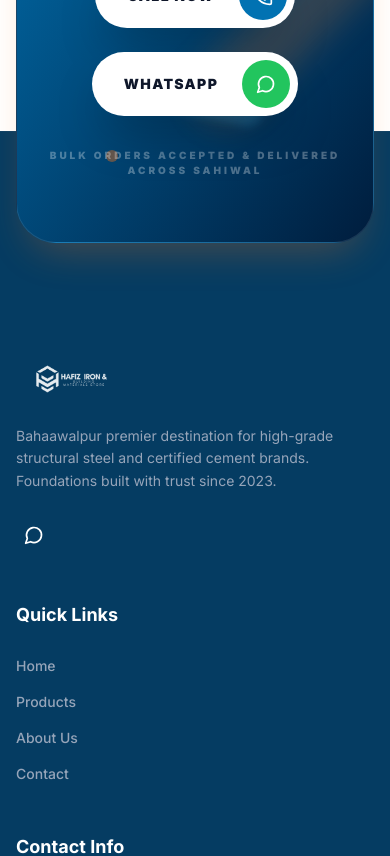
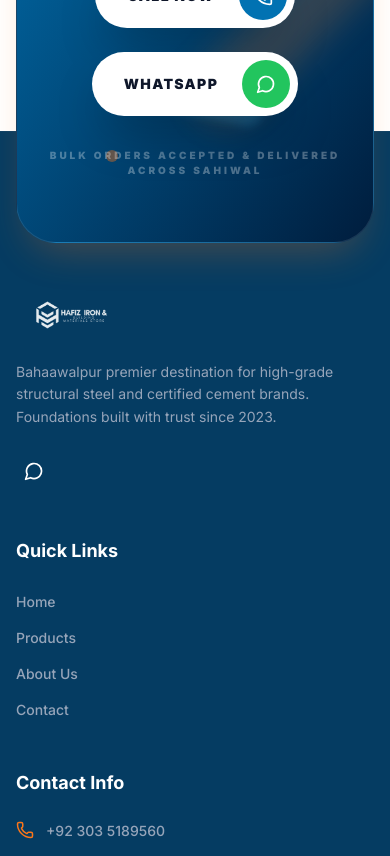
Before and after one commit to jawad226/HIMBS-store, a Next.js app: page / in a window 390 px wide. Shown: the part 5480-6336 px from the top of the page. Built offline with nearby package versions, Linux system fonts and the light colour scheme.

Commit message:
Reduce footer top padding to pt-40 on mobile

```diff
--- a/src/components/layout/Footer.tsx
+++ b/src/components/layout/Footer.tsx
@@ -11,7 +11,7 @@ const Footer = () => {
   return (
     <>
       {/* Footer Content */}
-      <footer className="bg-[#00385F] pt-56 md:pt-48 pb-12 overflow-hidden relative border-t border-white/5">
+      <footer className="bg-[#00385F] pt-40 md:pt-48 pb-12 overflow-hidden relative border-t border-white/5">
         <div className="absolute inset-0 bg-white/[0.02] pointer-events-none" />
       <div className="container mx-auto px-4 md:px-6">
           <div className="grid grid-cols-1 md:grid-cols-4 gap-12 md:gap-8 mb-16">
```
